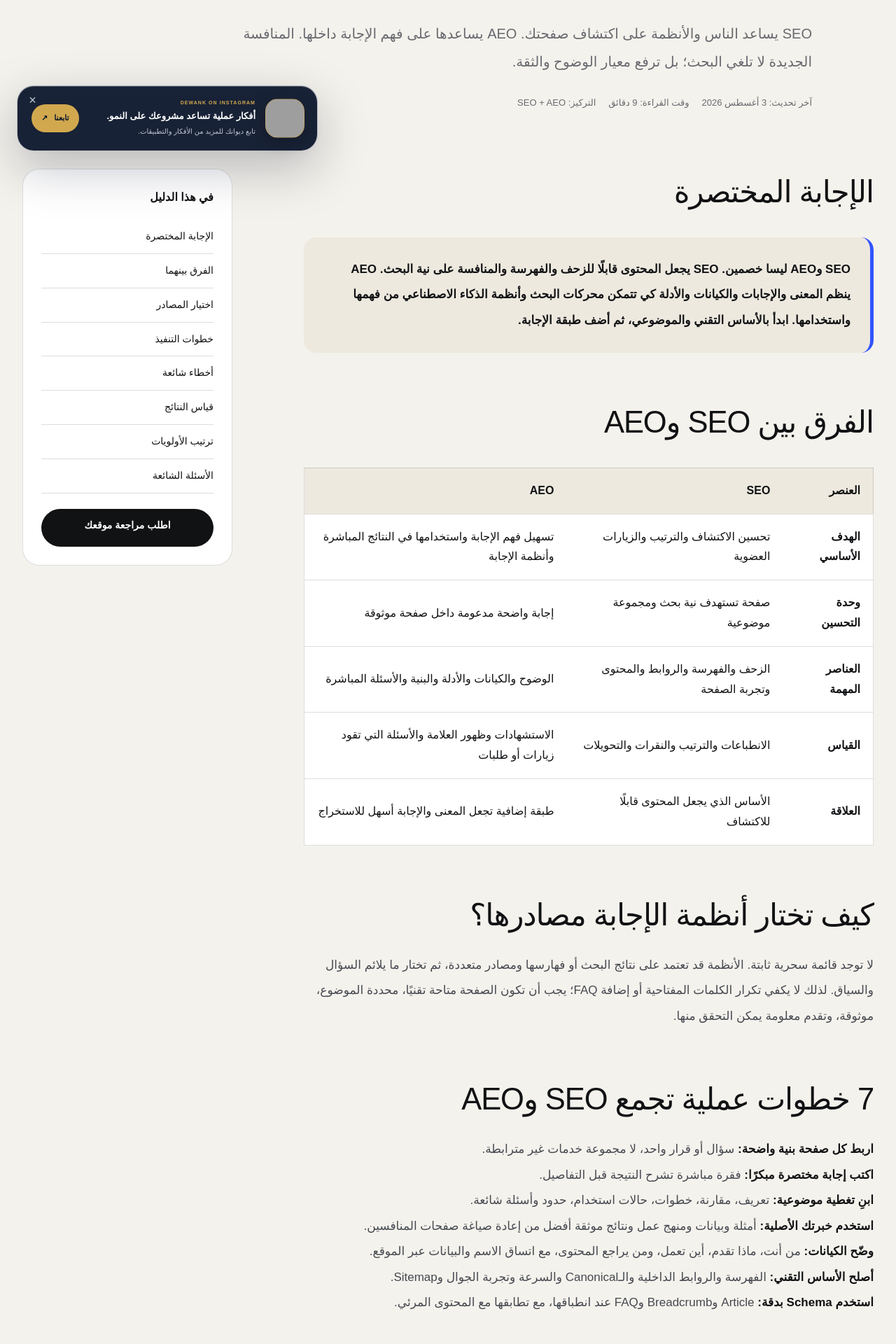
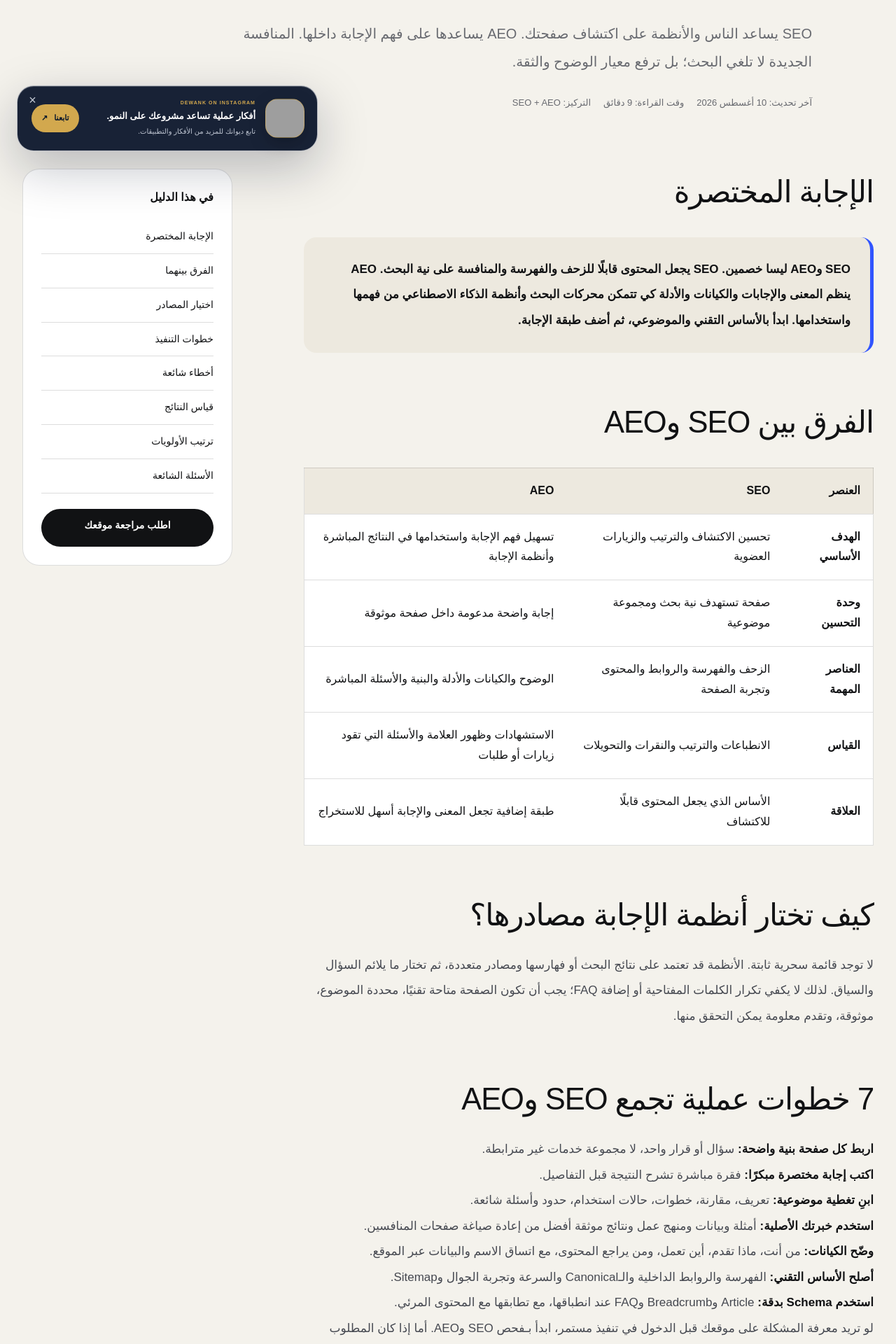
Before and after one commit to mohammedrashad2011-ui/Dewank-2026-website, a Next.js app: page /guides/seo-vs-aeo in a window 1280 px wide. Shown: the part 560-2480 px from the top of the page at 70% size. Built offline with nearby package versions, Linux system fonts and the light colour scheme; grey boxes are pictures that could not be loaded; a web font is replaced by a local one.

Commit message:
Connect SEO vs AEO guide to service and audit offer

```diff
--- a/app/guides/seo-vs-aeo/page.tsx
+++ b/app/guides/seo-vs-aeo/page.tsx
@@ -32,7 +32,7 @@ const comparison = [
 export default function SeoVsAeoGuide() {
   const url = `${siteUrl}/guides/seo-vs-aeo`;
   const schema = { "@context": "https://schema.org", "@graph": [
-    { "@type": "Article", "@id": `${url}#article`, headline: title, description, inLanguage: "ar", datePublished: "2026-08-03", dateModified: "2026-08-03", mainEntityOfPage: url, author: { "@id": organizationId }, publisher: { "@id": organizationId }, about: ["SEO", "AEO", "محركات الإجابة", "الظهور في الذكاء الاصطناعي"] },
+    { "@type": "Article", "@id": `${url}#article`, headline: title, description, inLanguage: "ar", datePublished: "2026-08-03", dateModified: "2026-08-10", mainEntityOfPage: url, author: { "@id": organizationId }, publisher: { "@id": organizationId }, about: ["SEO", "AEO", "محركات الإجابة", "الظهور في الذكاء الاصطناعي"] },
     { "@type": "FAQPage", "@id": `${url}#faq`, mainEntity: faqs.map((faq) => ({ "@type": "Question", name: faq.question, acceptedAnswer: { "@type": "Answer", text: faq.answer } })) },
     { "@type": "BreadcrumbList", itemListElement: [{ "@type": "ListItem", position: 1, name: "الرئيسية", item: siteUrl }, { "@type": "ListItem", position: 2, name: "أدلة النمو", item: `${siteUrl}/guides` }, { "@type": "ListItem", position: 3, name: title, item: url }] },
   ] };
@@ -44,7 +44,7 @@ export default function SeoVsAeoGuide() {
         <nav className="article-breadcrumbs" aria-label="مسار الصفحة"><Link href="/">الرئيسية</Link><span>/</span><Link href="/guides">أدلة النمو</Link><span>/</span><span>SEO وAEO</span></nav>
         <h1>{title}</h1>
         <p>SEO يساعد الناس والأنظمة على اكتشاف صفحتك. AEO يساعدها على فهم الإجابة داخلها. المنافسة الجديدة لا تلغي البحث؛ بل ترفع معيار الوضوح والثقة.</p>
-        <div className="article-meta"><span>آخر تحديث: 3 أغسطس 2026</span><span>وقت القراءة: 9 دقائق</span><span>التركيز: SEO + AEO</span></div>
+        <div className="article-meta"><span>آخر تحديث: 10 أغسطس 2026</span><span>وقت القراءة: 9 دقائق</span><span>التركيز: SEO + AEO</span></div>
       </header>
       <div className="article-layout shell">
         <div className="article-body">
@@ -64,6 +64,7 @@ export default function SeoVsAeoGuide() {
             <li><strong>أصلح الأساس التقني:</strong> الفهرسة والروابط الداخلية والـCanonical والسرعة وتجربة الجوال وSitemap.</li>
             <li><strong>استخدم Schema بدقة:</strong> Article وBreadcrumb وFAQ عند انطباقها، مع تطابقها مع المحتوى المرئي.</li>
           </ol>
+          <p>لو تريد معرفة المشكلة على موقعك قبل الدخول في تنفيذ مستمر، ابدأ بـ<Link href="/offers/seo-audit">فحص SEO وAEO</Link>. أما إذا كان المطلوب خطة تحسين وتنفيذ أوسع، راجع <Link href="/seo-aeo">خدمة SEO وAEO</Link>.</p>
           <h2 id="mistakes">أخطاء تضعف فرص الظهور</h2>
           <ul>
             <li>إنشاء عشرات الصفحات المتشابهة بتغيير اسم المدينة أو الكلمة فقط.</li>
@@ -76,11 +77,11 @@ export default function SeoVsAeoGuide() {
           <p>ابدأ بـGoogle Search Console لقياس الفهرسة والانطباعات والاستعلامات والنقرات، واربطها في GA4 بالاستفسارات والحجوزات. ولـAEO، كوّن قائمة ثابتة من الأسئلة التجارية المهمة وافحص دوريًا ظهور علامتك أو صفحاتك في الإجابات، مع تسجيل الأداة والسؤال والتاريخ والرابط. لا تعتبر اختبارًا واحدًا دليلًا دائمًا لأن النتائج تتغير حسب الوقت والسياق والمستخدم.</p>
           <h2 id="priority">أيهما تنفذ أولًا؟</h2>
           <p>إذا كان الموقع لا يُفهرس جيدًا أو صفحاته ضعيفة ومكررة، فالأولوية لـSEO. إذا كان الأساس سليمًا لكن المحتوى لا يجيب بوضوح ولا يثبت خبرة العلامة، أضف AEO. في أغلب المشاريع الصحيحة يُنفذ الاثنان ضمن خطة واحدة، لا كباقتين منفصلتين تتنافسان على الميزانية.</p>
-          <p>إذا كان موقعك موجودًا لكن لا يحول الزيارات إلى طلبات، راجع أيضًا دليل <Link href="/guides/why-website-does-not-generate-leads">لماذا موقعك لا يجلب عملاء؟</Link>.</p>
+          <p>إذا كان موقعك موجودًا لكن لا يحول الزيارات إلى طلبات، راجع أيضًا دليل <Link href="/guides/why-website-does-not-generate-leads">لماذا موقعك لا يجلب عملاء؟</Link>. ولو المشكلة في البنية والتجربة نفسها، انتقل إلى <Link href="/website-design">خدمة تصميم وتطوير المواقع</Link>.</p>
           <section className="article-faq" id="faq"><h2>أسئلة شائعة</h2>{faqs.map((faq) => <details key={faq.question}><summary>{faq.question}</summary><p>{faq.answer}</p></details>)}</section>
           <section className="article-cta"><h2>تريد بناء ظهور يمكن قياسه؟</h2><p>نراجع الأساس التقني، خريطة الصفحات، نية البحث، وضوح الإجابات والقياس، ثم نرتب التنفيذ حسب أثره التجاري.</p><Link className="button primary" href="/seo-aeo">استعرض خدمة SEO وAEO <span>←</span></Link></section>
         </div>
-        <aside className="article-side" aria-label="محتويات الدليل"><b>في هذا الدليل</b><a href="#short-answer">الإجابة المختصرة</a><a href="#comparison">الفرق بينهما</a><a href="#how-engines-answer">اختيار المصادر</a><a href="#implementation">خطوات التنفيذ</a><a href="#mistakes">أخطاء شائعة</a><a href="#measurement">قياس النتائج</a><a href="#priority">ترتيب الأولويات</a><a href="#faq">الأسئلة الشائعة</a><Link className="button primary" href="/contact">اطلب مراجعة موقعك</Link></aside>
+        <aside className="article-side" aria-label="محتويات الدليل"><b>في هذا الدليل</b><a href="#short-answer">الإجابة المختصرة</a><a href="#comparison">الفرق بينهما</a><a href="#how-engines-answer">اختيار المصادر</a><a href="#implementation">خطوات التنفيذ</a><a href="#mistakes">أخطاء شائعة</a><a href="#measurement">قياس النتائج</a><a href="#priority">ترتيب الأولويات</a><a href="#faq">الأسئلة الشائعة</a><Link className="button primary" href="/seo-aeo">اطلب مراجعة موقعك</Link></aside>
       </div>
     </article><Footer />
   </main>;
```
